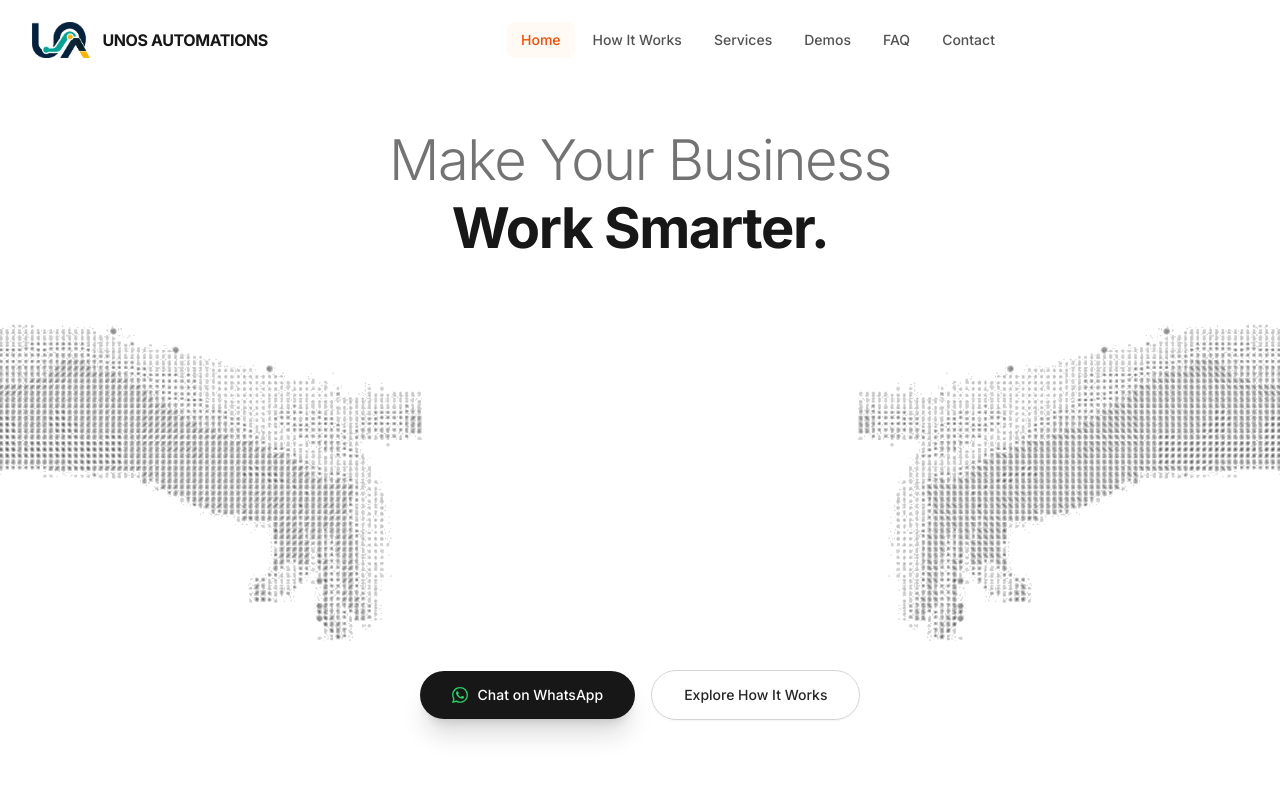
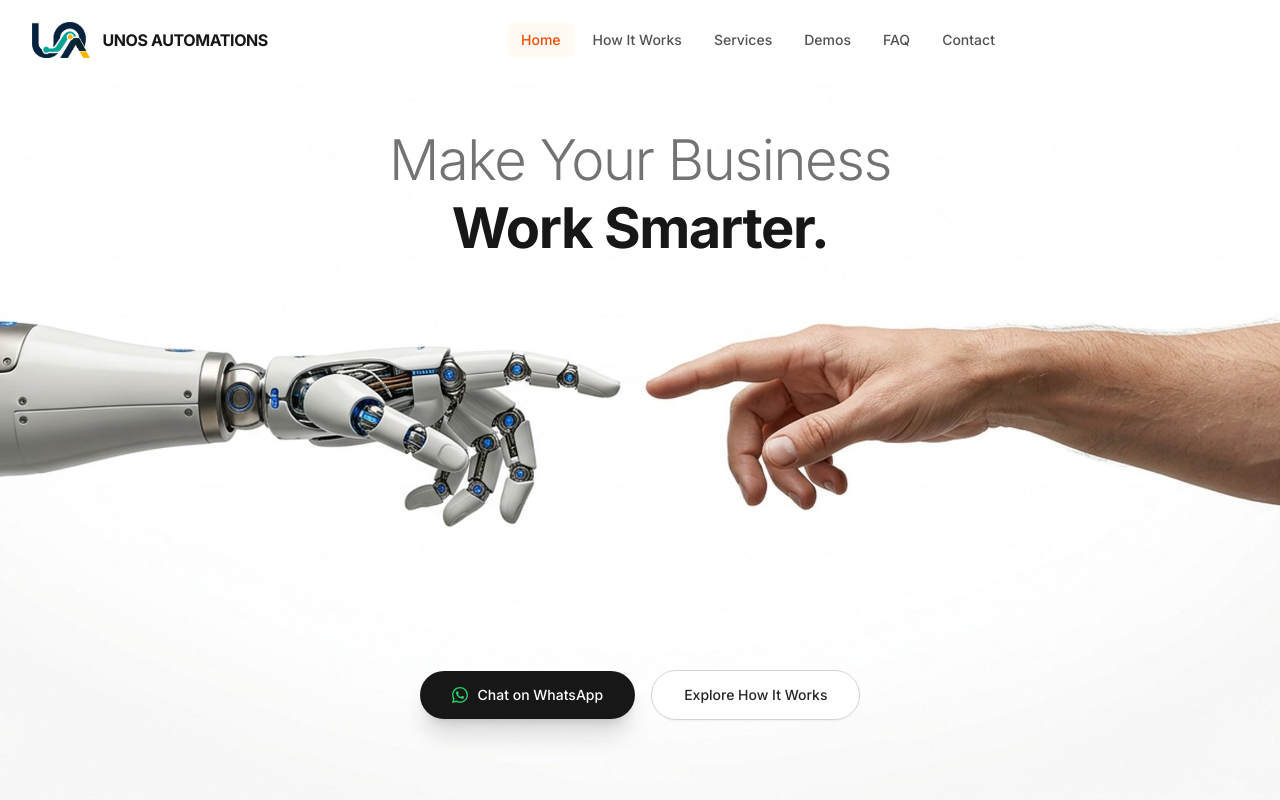
Before and after one commit to contactunos-source/UNOS-AUTOMATION, a Next.js app: page / in a window 1280 px wide. Shown: the top 800 px of the page. Built offline with nearby package versions, Linux system fonts and the light colour scheme.

Commit message:
feat(hero): realistic robotic hand on left, realistic human hand on right, complete fingers, pure white full-width layout

```diff
--- a/src/components/HeroSection.tsx
+++ b/src/components/HeroSection.tsx
@@ -17,21 +17,21 @@ export default function HeroSection() {
       id="home"
       className="relative w-full min-h-[92vh] lg:min-h-screen bg-white flex flex-col justify-between overflow-hidden select-none"
     >
-      {/* ─── Static Visual: Two Matched Robotic Hands in the Middle ─── */}
+      {/* ─── Static Visual: Realistic Robotic Hand on Left & Realistic Human Hand on Right ─── */}
       <div
         aria-hidden="true"
         className="absolute inset-0 pointer-events-none flex items-center justify-center overflow-hidden z-10"
       >
         {/* eslint-disable-next-line @next/next/no-img-element */}
         <img
-          src="/images/hero-two-robots.png"
-          alt="Two robotic hands reaching toward each other"
+          src="/images/hero-banner-realistic.jpg"
+          alt="Realistic robotic hand on left and realistic human hand on right reaching toward each other"
           className="w-full h-full object-cover object-center select-none pointer-events-none"
           loading="eager"
         />
       </div>
 
-      {/* ─── Top: Heading moved higher into available white space ─── */}
+      {/* ─── Top: Heading positioned in the open white space above the hands ─── */}
       <div className="relative z-30 pt-24 sm:pt-28 md:pt-32 px-6 text-center max-w-4xl mx-auto w-full">
         <h1 className="text-3xl sm:text-4xl md:text-5xl lg:text-[56px] tracking-tight max-w-2xl mx-auto leading-[1.15]">
           <span className="block text-neutral-500 font-light">
@@ -43,7 +43,7 @@ export default function HeroSection() {
         </h1>
       </div>
 
-      {/* ─── Bottom: CTAs moved noticeably lower into available white space ─── */}
+      {/* ─── Bottom: CTAs positioned lower down in the open white space below the hands ─── */}
       <div className="relative z-30 pb-14 sm:pb-16 md:pb-20 px-6 text-center max-w-4xl mx-auto w-full pointer-events-auto">
         <div className="flex flex-col sm:flex-row items-center justify-center gap-3.5 sm:gap-4 w-full max-w-[280px] sm:max-w-none mx-auto">
           <a
```
Also changed, not shown: public/images/hero-banner-realistic.jpg (added).
